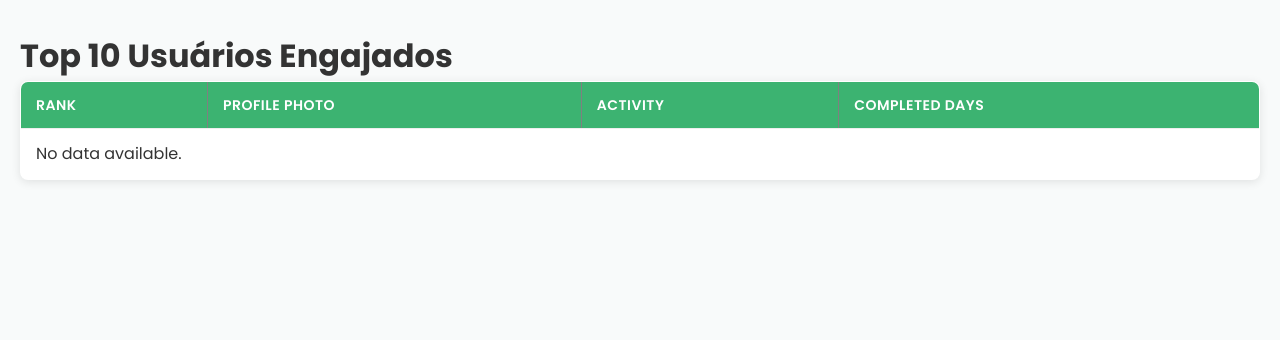
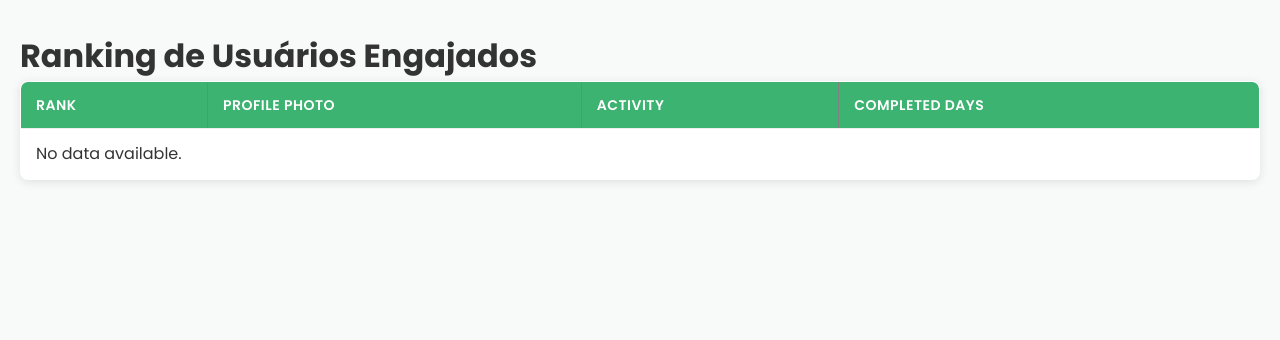
Before and after one commit to renansilva42/orizen66, a Flask app: template templates/ranking.html in a window 1280 px wide. Shown: the part 86-426 px from the top of the page. Run offline with Flask 3, Linux system fonts and the light colour scheme; the template is opened without the code that fills it, so the values that code supplies are empty.

Commit message:
ranking agora mostra todos os usuários

```diff
--- a/app.py
+++ b/app.py
@@ -271,10 +271,10 @@ def ranking():
     # Sort ranking by completions descending
     ranking_sorted = sorted(ranking, key=lambda x: x["completions"], reverse=True)
 
-    # Limit to top 10
-    ranking_top_10 = ranking_sorted[:10]
+    # No limit, show all users
+    ranking_all = ranking_sorted
 
-    return render_template("ranking.html", ranking=ranking_top_10, profile=profile)
+    return render_template("ranking.html", ranking=ranking_all, profile=profile)
 
 
 @app.route("/daily/remove", methods=["POST"])
--- a/templates/ranking.html
+++ b/templates/ranking.html
@@ -14,7 +14,7 @@
     <div class="container">
         {% include 'header.html' %}
 
-        <h1>Top 10 Usuários Engajados</h1>
+        <h1>Ranking de Usuários Engajados</h1>
 
         <table border="1" cellpadding="5" cellspacing="0">
             <thead>
```
